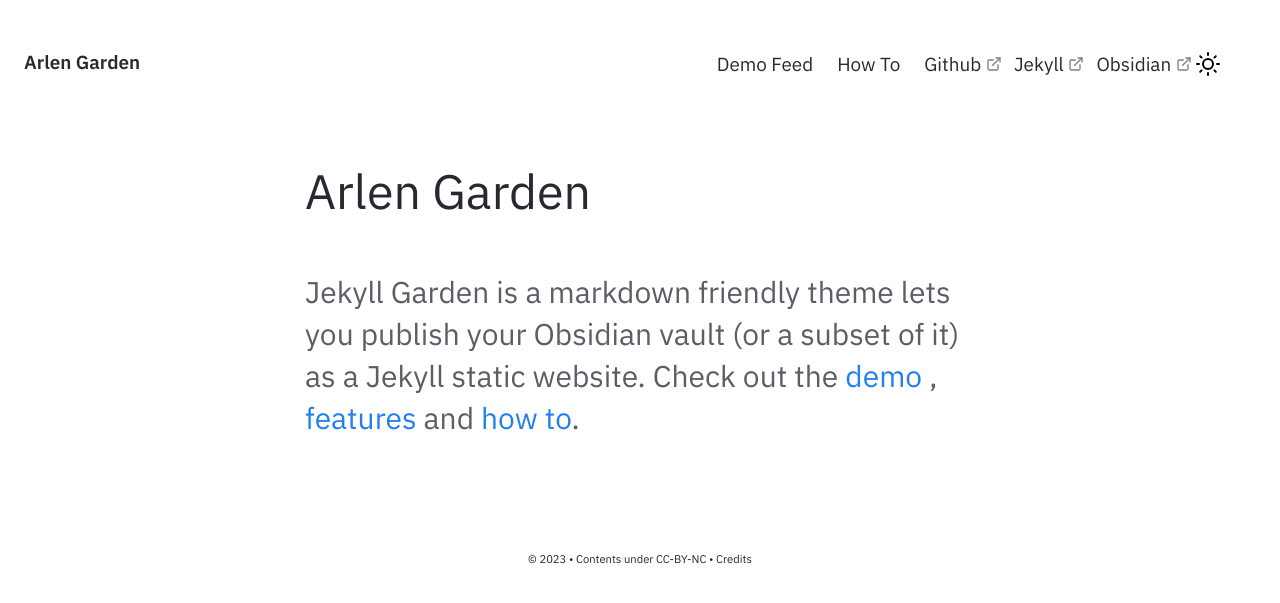
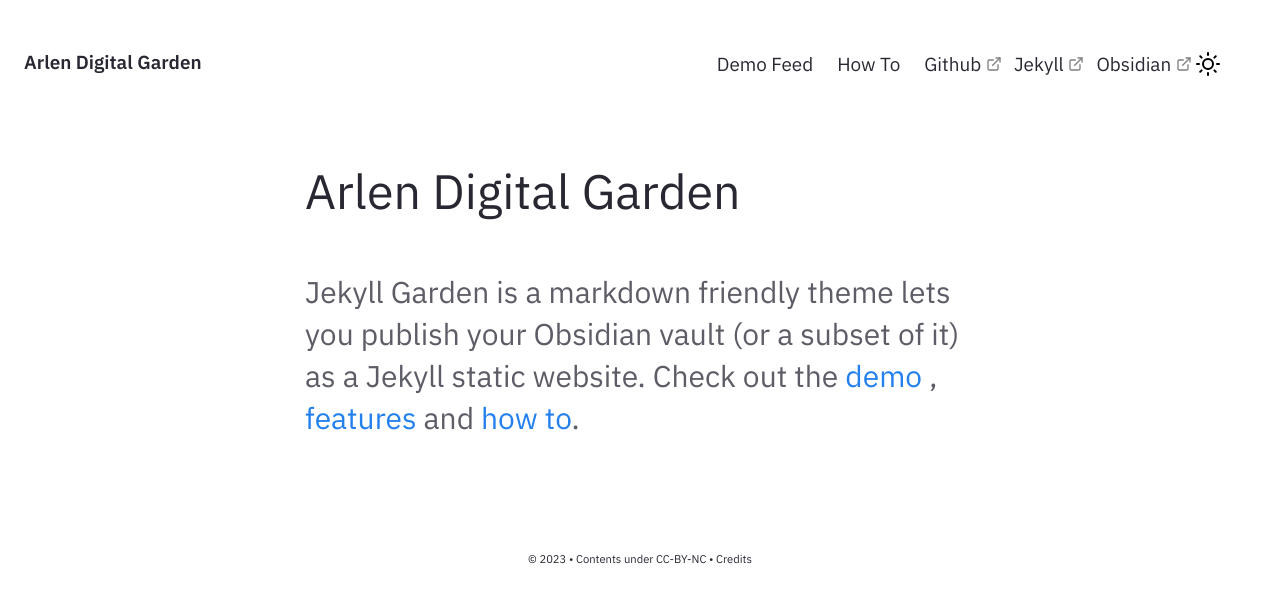
Before and after one commit to arlenzhang256/arlenzhang.github.io, a Jekyll site: the page built from pages/index.md, in a window 1280 px wide. Shown: the top 603 px of the page. Built offline with Jekyll 4.4.1, drawn with Linux system fonts in a browser that asks for light colours.

Commit message:
Update _config.yml

```diff
--- a/_config.yml
+++ b/_config.yml
@@ -27,7 +27,7 @@ baseurl: ""
 
 # Website Header, Description, Footer year and text.
 # If you are deleting this, make sure you remove it from HTML files too
-heading: Arlen Garden # Change this
+heading: Arlen Digital Garden # Change this
 content: Obsidian Digital Garden
 copyright:
   year: © 2023
```
